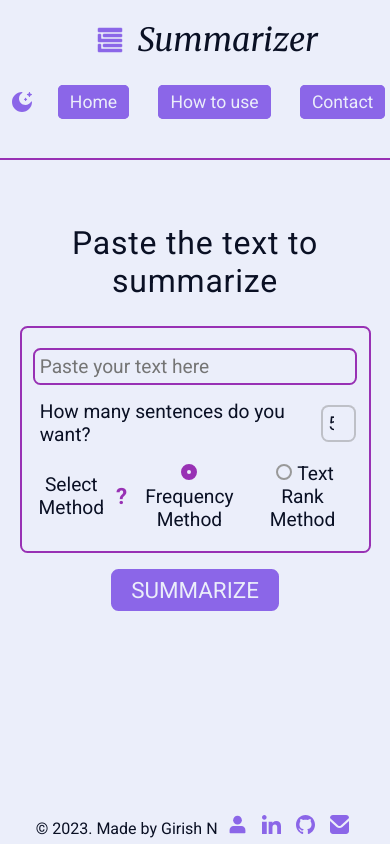
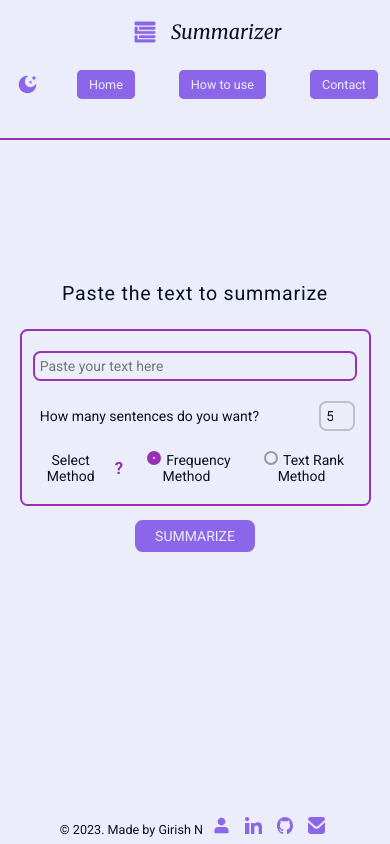
Before and after one commit to girish-n7/summarizer, a React (Vite) app: page /#/ in a window 390 px wide. Built offline with nearby package versions, Linux system fonts and the light colour scheme.

Commit message:
font update

```diff
--- a/src/style.css
+++ b/src/style.css
@@ -25,7 +25,6 @@ a {
   align-items: center;
   justify-content: space-between;
   width: 100%;
-  font-size: 2rem;
   padding: 0.9rem 0;
   border-bottom: 2px var(--accent) solid;
 }
@@ -43,12 +42,12 @@ a {
 }
 
 .header--title {
-  font-size: 2rem;
+  font-size: 1.4rem;
   font-family: "Merriweather", serif;
 }
 
 .header--nav {
-  font-size: 1.1rem;
+  font-size: 0.9rem;
   display: flex;
   width: 400px;
   justify-content: space-around;
@@ -84,7 +83,7 @@ a {
 }
 
 .input--prompt {
-  font-size: 2rem;
+  font-size: 1.4rem;
   letter-spacing: 0.8px;
   text-align: center;
   margin-bottom: 10px;
@@ -107,12 +106,12 @@ a {
   align-items: center;
   padding: 0 5%;
   background-color: transparent;
-  font-size: 1.2rem;
+  font-size: 1rem;
 }
 
 .input--text,
 .input--sentences {
-  font-size: 1.2rem;
+  font-size: 1rem;
   width: 95%;
   margin: 10px auto;
   border: 2px solid rgba(128, 128, 128, 0.425);
@@ -142,7 +141,7 @@ a {
 .input--method {
   width: 100%;
   padding: 10px;
-  font-size: 1.2rem;
+  font-size: 1rem;
   display: flex;
   justify-content: space-evenly;
   text-align: center;
@@ -156,7 +155,7 @@ a {
 .input--method__info {
   height: fit-content;
   aspect-ratio: 1/1;
-  font-size: 1.4rem;
+  font-size: 1.2rem;
   color: var(--accent);
   font-weight: bold;
   cursor: help;
@@ -188,7 +187,7 @@ a {
 .input--button > button,
 .summary--button > button,
 .contact--send > button {
-  font-size: 1.4rem;
+  font-size: 1rem;
   padding: 6px 18px;
   /* color: var (--text); */
   color: var(--background);
@@ -209,7 +208,7 @@ button:hover,
 
 /* error component */
 .error--title {
-  font-size: 2rem;
+  font-size: 1.2rem;
   text-align: center;
   color: red;
 }
@@ -219,7 +218,7 @@ button:hover,
   margin: 10vh auto;
   width: 80%;
   padding: 20px;
-  font-size: 1.2rem;
+  font-size: 1rem;
   line-height: 30px;
   text-align: justify;
   opacity: 0;
@@ -256,13 +255,13 @@ button:hover,
 }
 
 .help--head {
-  font-size: 1.6rem;
+  font-size: 1.2rem;
   text-align: center;
 }
 
 .help--instructions {
-  font-size: 1.4rem;
-  line-height: 2.1rem;
+  font-size: 1rem;
+  line-height: 1.5rem;
   padding: 1.5% 5%;
 }
 
@@ -304,12 +303,12 @@ button:hover,
 }
 
 .contact--head {
-  font-size: 1.6rem;
+  font-size: 1.2rem;
 }
 
 .contact--input {
   width: 100%;
-  font-size: 1.2rem;
+  font-size: 1rem;
   border: 2px solid rgba(128, 128, 128, 0.425);
   border-radius: 7.5px;
   padding: 5px;
@@ -322,7 +321,7 @@ button:hover,
 }
 
 .contact--send > button {
-  font-size: 1.2rem;
+  font-size: 1rem;
   margin-top: 20px;
 }
 
@@ -338,7 +337,7 @@ footer {
 
 .footer--content,
 footer a {
-  font-size: 1rem;
+  font-size: 0.9rem;
   margin: 0 auto;
   padding: 5px;
   display: flex;
@@ -364,6 +363,10 @@ footer a {
 }
 
 @media only screen and (max-width: 600px) {
+  :root {
+    font-size: 14px;
+  }
+
   .header--container {
     flex-direction: column;
     height: fit-content;
@@ -404,6 +407,10 @@ footer a {
 }
 
 @media only screen and (min-width: 600px) and (max-width: 768px) {
+  :root {
+    font-size: 15px;
+  }
+
   .header--container {
     flex-direction: column;
     height: fit-content;
```
